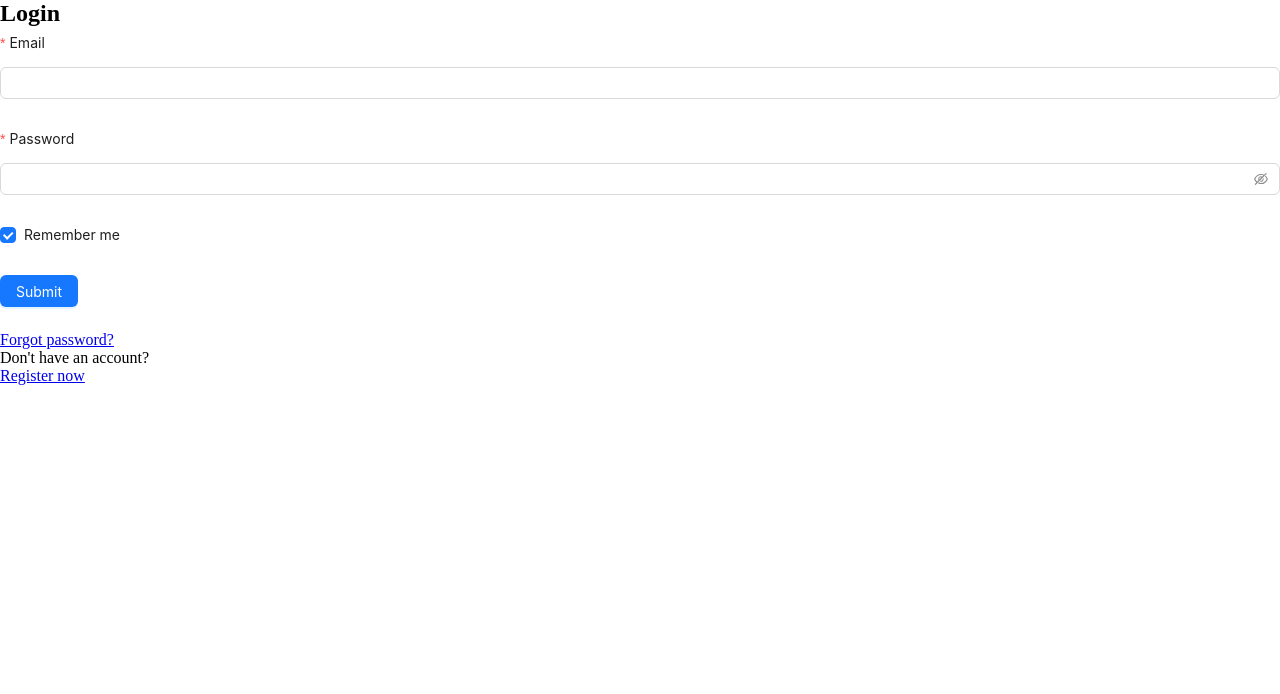
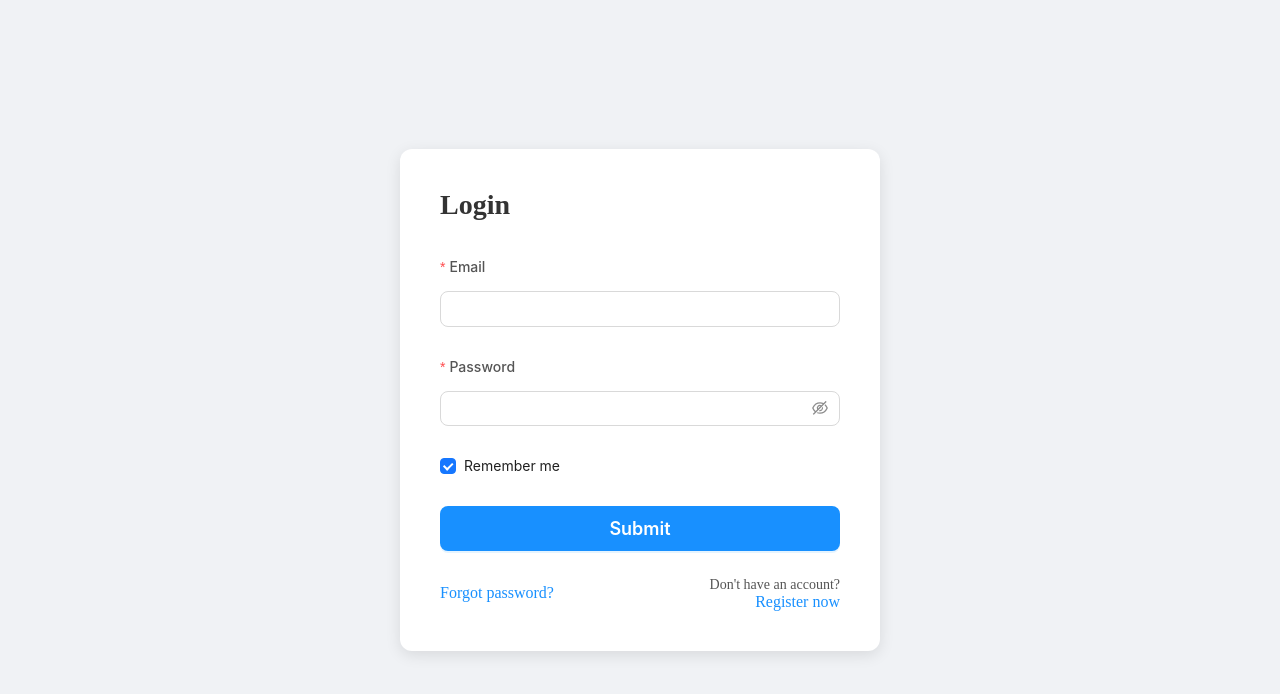
Before and after one commit to kiriko123/datn-fromend, a React (Vite) app: page /login in a window 1280 px wide. Shown: the top 694 px of the page. Built offline with nearby package versions, Linux system fonts and the light colour scheme.

Commit message:
add import user using excel

```diff
--- a/package.json
+++ b/package.json
@@ -22,7 +22,8 @@
     "react-redux": "8.0.5",
     "react-router-dom": "6.9.0",
     "react-spinners": "0.13.8",
-    "sass": "^1.77.8"
+    "sass": "^1.77.8",
+    "xlsx": "^0.18.5"
   },
   "devDependencies": {
     "@eslint/js": "^9.9.0",
--- a/src/components/Header/header.scss
+++ b/src/components/Header/header.scss
@@ -10,7 +10,6 @@
     max-width: 1440px;
     margin: 0 auto;
     line-height: 55px;
-
 
     &__top {
       display: flex;
--- a/src/components/Header/index..jsx
+++ b/src/components/Header/index..jsx
@@ -67,7 +67,7 @@ const Header = () => {
                         }}>☰</div>
                         <div className='page-header__logo'>
                             <span className='logo'>
-                                <FaReact className='rotate icon-react' /> WEB GI DO
+                                <FaReact className='rotate icon-react' /> WEB NAME ?
                                 <VscSearchFuzzy className='icon-search' />
                             </span>
                             <input
--- /dev/null
+++ b/src/pages/login/LoginPage.scss
@@ -0,0 +1,93 @@
+.login-container {
+  display: flex;
+  justify-content: center;
+  align-items: center;
+  height: 100vh;
+  background-color: #f0f2f5;
+
+  .login-box {
+    background-color: #ffffff;
+    padding: 40px;
+    border-radius: 12px;
+    box-shadow: 0 4px 15px rgba(0, 0, 0, 0.1);
+    max-width: 400px;
+    width: 100%;
+
+    .login-title {
+      font-size: 28px;
+      font-weight: bold;
+      margin-bottom: 30px;
+      color: #333333;
+    }
+
+    .ant-form-item-label > label {
+      font-weight: 500;
+      color: #555555;
+    }
+
+    .ant-input,
+    .ant-input-password {
+      font-size: 16px;
+      border-radius: 8px;
+      transition: border-color 0.3s ease, box-shadow 0.3s ease;
+
+      &:focus,
+      &:hover {
+        border-color: #1890ff;
+        box-shadow: 0 0 8px rgba(24, 144, 255, 0.2);
+      }
+    }
+
+    .ant-checkbox-wrapper {
+      display: flex;
+      justify-content: start;
+    }
+
+    .ant-btn-primary {
+      width: 100%;
+      height: 45px;
+      font-size: 18px;
+      font-weight: 600;
+      background-color: #1890ff;
+      border-radius: 8px;
+      transition: background-color 0.3s ease;
+
+      &:hover,
+      &:focus {
+        background-color: #40a9ff;
+        border-color: #40a9ff;
+      }
+    }
+
+    .login-options {
+      display: flex;
+      align-items: center;
+      justify-content: space-between;
+      a {
+        color: #1890ff;
+        font-size: 16px;
+        transition: color 0.3s ease;
+        text-decoration: none;
+        &:hover {
+          color: #40a9ff;
+          text-decoration: underline;
+        }
+      }
+
+      .register-link {
+        span {
+          font-size: 14px;
+          color: #555555;
+        }
+
+        a {
+          display: flex;
+          justify-content: end;
+          font-size: 16px;
+          font-weight: 500;
+          text-decoration: none;
+        }
+      }
+    }
+  }
+}
--- a/src/pages/login/index.jsx
+++ b/src/pages/login/index.jsx
@@ -1,9 +1,10 @@
-import React, {useState} from 'react';
+import React, { useState } from 'react';
 import { Button, Checkbox, Form, Input, message, notification } from 'antd';
-import {Link, useNavigate} from "react-router-dom";
-import {useDispatch} from "react-redux";
-import {callLogin} from "../../services/api.js";
- import {doLoginAction} from "../../redux/account/accountSlice.js";
+import { Link, useNavigate } from "react-router-dom";
+import { useDispatch } from "react-redux";
+import { callLogin } from "../../services/api.js";
+import { doLoginAction } from "../../redux/account/accountSlice.js";
+import './LoginPage.scss';
 
 const LoginPage = () => {
 
@@ -14,37 +15,35 @@ const LoginPage = () => {
 
     const onFinish = async (values) => {
         console.log('Success:', values);
-        const {username, password} = values;
+        const { username, password } = values;
         setLoading(true);
 
-        const res = await callLogin({username, password});
+        const res = await callLogin({ username, password });
         console.log(res);
         setLoading(false);
 
-
-        if(res?.data?.user){
+        if (res?.data?.user) {
             localStorage.setItem('access_token', res.data.access_token);
             dispatch(doLoginAction(res.data.user));
             message.success('Đăng nhập thành công');
             navigate("/");
-        }else{
+        } else {
             notification.error({
-                message: 'Có lỗi xẩy ra !',
+                message: 'Có lỗi xảy ra!',
                 description: res?.data?.message ? res.data.message : res.message,
                 duration: 1,
-            })
+            });
         }
     };
+
     const onFinishFailed = (errorInfo) => {
         console.log('Failed:', errorInfo);
     };
 
-
-
     return (
-        <div className="">
-            <div className="">
-                <h2 className="">Login</h2>
+        <div className="login-container">
+            <div className="login-box">
+                <h2 className="login-title">Login</h2>
                 <Form
                     name="basic"
                     initialValues={{
@@ -53,9 +52,10 @@ const LoginPage = () => {
                     onFinish={onFinish}
                     onFinishFailed={onFinishFailed}
                     autoComplete="on"
+                    className="login-form"
                 >
                     <Form.Item
-                        labelCol={{span: 24}}
+                        labelCol={{ span: 24 }}
                         label="Email"
                         name="username"
                         rules={[
@@ -65,11 +65,11 @@ const LoginPage = () => {
                             },
                         ]}
                     >
-                        <Input className=""/>
+                        <Input className="login-input" />
                     </Form.Item>
 
                     <Form.Item
-                        labelCol={{span: 24}}
+                        labelCol={{ span: 24 }}
                         label="Password"
                         name="password"
                         rules={[
@@ -79,42 +79,37 @@ const LoginPage = () => {
                             },
                         ]}
                     >
-                        <Input.Password className=""/>
+                        <Input.Password className="login-input" />
                     </Form.Item>
-
 
                     <Form.Item
                         name="remember"
                         valuePropName="checked"
-                        className=""
+                        className="login-checkbox"
                     >
                         <Checkbox>Remember me</Checkbox>
                     </Form.Item>
 
-
-                    <Form.Item className="">
+                    <Form.Item className="login-submit">
                         <Button
                             loading={loading}
                             type="primary"
                             htmlType="submit"
-                            className=""
+                            className="login-button"
                         >
                             Submit
                         </Button>
                     </Form.Item>
                 </Form>
-                <div className="">
-
+                <div className="login-options">
                     <div>
-                        <a href="#" className="">Forgot password?</a>
+                        <a href="#" className="forgot-password">Forgot password?</a>
                     </div>
-                    <div className=" ">
+                    <div className="register-link">
                         <div><span>Don't have an account? </span></div>
-                        <Link to="/register" className="">Register now</Link>
-
+                        <Link to="/register" className="register-now">Register now</Link>
                     </div>
                 </div>
-
             </div>
         </div>
     );
--- /dev/null
+++ b/src/pages/register/RegisterForm.scss
@@ -0,0 +1,87 @@
+.register-page {
+  padding: 50px;
+  max-width: 450px;
+  margin: 0 auto;
+  background-color: #ffffff;
+  border-radius: 12px;
+  box-shadow: 0 4px 15px rgba(0, 0, 0, 0.1);
+
+  .register-title {
+    font-size: 28px;
+    font-weight: bold;
+    color: #333333;
+    margin-bottom: 30px;
+  }
+
+  .register-form {
+    .ant-form-item-label {
+      text-align: left;
+      font-weight: 500;
+      color: #555555;
+    }
+
+    .ant-input,
+    .ant-input-password {
+
+      font-size: 16px;
+      border-radius: 8px;
+      transition: all 0.3s ease;
+
+      &:focus,
+      &:hover {
+        border-color: #1890ff;
+      }
+    }
+
+    .ant-form-item {
+      margin-bottom: 24px;
+    }
+
+    .ant-btn-primary {
+      width: 100%;
+      height: 45px;
+      font-size: 18px;
+      font-weight: 600;
+      background-color: #1890ff;
+      border-color: #1890ff;
+      border-radius: 8px;
+      transition: background-color 0.3s ease;
+
+      &:hover,
+      &:focus {
+        background-color: #40a9ff;
+        border-color: #40a9ff;
+      }
+    }
+  }
+
+  .login-link {
+    margin-top: 20px;
+
+    button {
+      background-color: transparent;
+      border: none;
+      color: #1890ff;
+      font-size: 16px;
+      font-weight: 500;
+      cursor: pointer;
+      transition: color 0.3s ease;
+
+      &:hover {
+        color: #40a9ff;
+        text-decoration: underline;
+      }
+    }
+  }
+  .login-link{
+    display: flex;
+    justify-content: end;
+    a{
+      color: #1890ff;
+      cursor: pointer;
+    }
+    a:hover{
+      color: #40a9ff;
+    }
+  }
+}
--- a/src/pages/register/index.jsx
+++ b/src/pages/register/index.jsx
@@ -1,13 +1,11 @@
 import React from 'react';
-import {Button, Checkbox, Divider, Form, Input, message, notification} from 'antd';
-import {createBrowserRouter, useNavigate} from "react-router-dom";
- import {callRegister} from "../../services/api.js";
-
+import { Button, Checkbox, Divider, Form, Input, message, notification } from 'antd';
+import { useNavigate } from "react-router-dom";
+import { callRegister } from "../../services/api.js";
+import "./RegisterForm.scss"
 
 const RegisterForm = () => {
-
     const navigate = useNavigate();
-
     const [isSubmit, setIsSubmit] = React.useState(false);
 
     const onFinish = async (values) => {
@@ -15,107 +13,79 @@ const RegisterForm = () => {
         const { name, email, password } = values;
         setIsSubmit(true);
 
-            const res = await callRegister({name, email, password});
+        const res = await callRegister({ name, email, password });
         setIsSubmit(false);
 
-            if(res?.data){
-                message.success('Đăng ký thành công!');
+        if (res?.data) {
+            message.success('Registration successful!');
             navigate("/login");
-            }else{
+        } else {
             notification.error({
-                    message: 'Có lỗi xẩy ra !',
+                message: 'An error occurred!',
                 description: res.message && Array.isArray(res.message) ? res.message[0] : res.message,
                 duration: 1,
-                })
+            });
         }
+    };
 
-        };
     const onFinishFailed = (errorInfo) => {
         console.log('Failed:', errorInfo);
     };
 
     return (
-            <div className="register-page" style={{padding: '50px'}}>
-                <h3 style={{textAlign: 'center'}}>Register Form</h3>
-                <Divider/>
+        <div className="register-page">
+            <h3 className="register-title">Register Form</h3>
+            <Divider />
             <Form
                 name="basic"
-                    labelCol={{
-                        span: 8,
-                    }}
-                    wrapperCol={{
-                        span: 16,
-                    }}
-                    style={{
-                        maxWidth: 600, margin: '0  auto',
-                    }}
-                    initialValues={{
-                        remember: true,
-                    }}
+                labelCol={{ span: 24 }}
+                wrapperCol={{ span: 24 }}
+                className="register-form"
+                initialValues={{ remember: true }}
                 onFinish={onFinish}
                 onFinishFailed={onFinishFailed}
                 autoComplete="off"
             >
                 <Form.Item
-                        labelCol={{span: 24}}
+                    labelCol={{ span: 24 }}
                     label="Fullname"
                     name="name"
-                        // rules={[
-                        //     {
-                        //         required: true,
-                        //         message: 'Please input your fullname!',
-                        //     },
-                        // ]}
+                    rules={[{ required: true, message: 'Please input your fullname!' }]}
                 >
-                        <Input/>
+                    <Input />
                 </Form.Item>
 
                 <Form.Item
-                        labelCol={{span: 24}}
+                    labelCol={{ span: 24 }}
                     label="Email"
                     name="email"
-                        // rules={[
-                        //     {
-                        //         required: true,
-                        //         type: 'email',
-                        //         message: 'Please input your email!',
-                        //     },
-                        // ]}
+                    rules={[{ required: true, type: 'email', message: 'Please input your email!' }]}
                 >
-                        <Input/>
+                    <Input />
                 </Form.Item>
 
                 <Form.Item
-                        labelCol={{span: 24}}
+                    labelCol={{ span: 24 }}
                     label="Password"
                     name="password"
-                        // rules={[
-                        //     {
-                        //         required: true,
-                        //         message: 'Please input your password!',
-                        //     },
-                        // ]}
+                    rules={[{ required: true, message: 'Please input your password!' }]}
                 >
-                        <Input.Password/>
+                    <Input.Password />
                 </Form.Item>
 
-
                 <Form.Item
-                        wrapperCol={{
-                            offset: 8,
-                            span: 16,
-                        }}
+                    wrapperCol={{ span: 24 }}
                 >
                     <Button type="primary" htmlType="submit" loading={isSubmit}>
                         Register
                     </Button>
                 </Form.Item>
             </Form>
-                <div><button onClick={() => navigate('/login')}>login</button></div>
+            <div className="login-link">
+                <a onClick={() => navigate('/login')}>> Login</a>
             </div>
+        </div>
+    );
+};
 
-        )
-
-    }
-;
 export default RegisterForm;
--- a/src/services/api.js
+++ b/src/services/api.js
@@ -21,3 +21,6 @@ export const callDeleteUser = (userId) =>{
 export const callCreateUser = ({name, email, password}) => {
     return axios.post('/api/v1/user', {name, email, password});
 }
+export const callBulkCreateUser = (data) => {
+    return axios.post('/api/v1/user/bulk-create', data);
+}
```
Also changed, not shown: src/components/Admin/user/UserTable.jsx (+9 -1 lines), src/components/Admin/user/data/UserImport.jsx (added, +123 -0 lines), 1 other file (tests, documents, lock files or other folders). Lines whose indentation alone changed are shown as unchanged.
